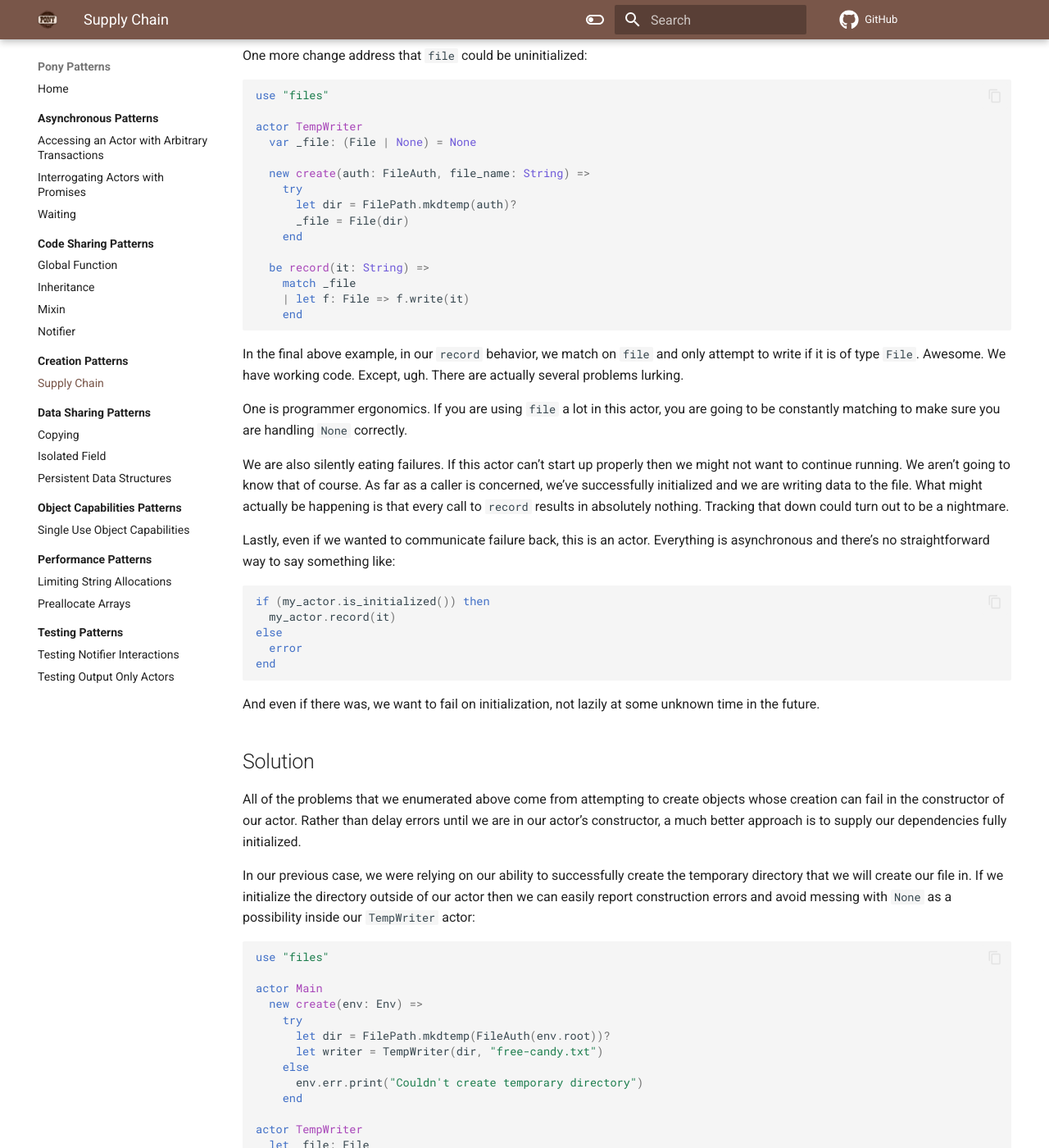
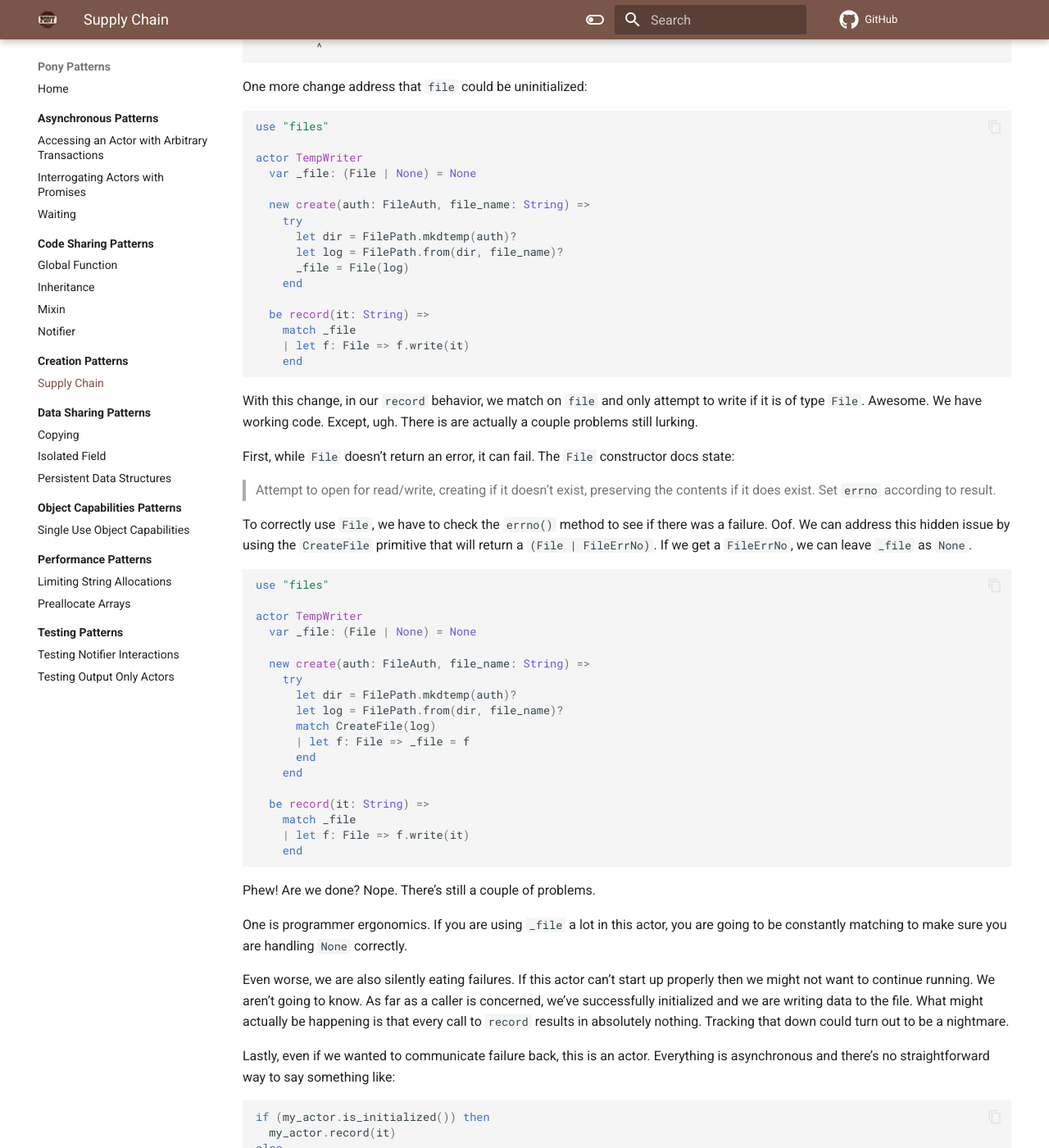
Before and after one commit to ponylang/pony-patterns, an MkDocs documentation site: the page built from docs/creation/supply-chain.md, in a window 1280 px wide and 1400 px high, scrolled down 1197 px. Shown: the whole window at 82% size. Built offline with MkDocs 1.6.1 and Material for MkDocs 9.7.7, drawn with Linux system fonts in a browser that asks for light colours; comment, search, counter and statistics services are not loaded; some of the changed text lies outside the part shown.

Commit message:
Address correctness issues in Supply Chain pattern
A user pointed out that we weren't address the fact that `File` can
fail and that you need to check `errno()` to see if it worked. This
makes the pattern incomplete and misleading.

When I was addressing this, I noticed that when I originally wrote
the pattern, I was trying to write the temp directory without creating
a file in it.

Both issues have been addressed in this update.

Closes #71

````diff
--- a/docs/creation/supply-chain.md
+++ b/docs/creation/supply-chain.md
@@ -19,13 +19,14 @@ actor TempWriter
 
   new create(auth: FileAuth, file_name: String) =>
     let dir = FilePath.mkdtemp(auth)?
+    let log = FilePath.from(dir, file_name)?
     _file = File(dir)
 
   be record(it: String) =>
     _file.write(it)
 ```
 
-We've already hit our first problem. Our above code won't compile. Why? Well, it doesn't handle errors. For starters, `FilePath.mkdtemp(auth)?` can fail. We might not be able to create the directory to write.  If we were to address that, we would also need to address that our `File` object might not be able to be initialized. In order to deal with our errors, we'll need to make `file` be of type `(File | None)`. This union type states that we can have a file or nothing. An iteration to address this gets us almost all the way to being able to compile but not quite:
+We've already hit our first problem. Our above code won't compile. Why? Well, it doesn't handle errors. For starters, `FilePath.mkdtemp(auth)?` and `FilePath.from(dir, file_name)?` can both fail. We might not be able to create the directory.  If we were to address that, we would also need to address that our `File` object might not be able to be initialized. In order to deal with our errors, we'll need to make `file` be of type `(File | None)`. This union type states that we can have a file or nothing. An iteration to address this gets us almost all the way to being able to compile but not quite:
 
 ```pony
 use "files"
@@ -36,7 +37,8 @@ actor TempWriter
   new create(auth: FileAuth, file_name: String) =>
     try
       let dir = FilePath.mkdtemp(auth)?
-      _file = File(dir)
+      let log = FilePath.from(dir, file_name)?
+      _file = File(log)
     end
 
   be record(it: String) =>
@@ -46,7 +48,7 @@ actor TempWriter
 We're now left with one more compiler error to address.
 
 ```text
-x.pony:13:10: couldn't find write in None val
+x.pony:14:10: couldn't find write in None val
     _file.write(it)
          ^
 ```
@@ -62,7 +64,8 @@ actor TempWriter
   new create(auth: FileAuth, file_name: String) =>
     try
       let dir = FilePath.mkdtemp(auth)?
-      _file = File(dir)
+      let log = FilePath.from(dir, file_name)?
+      _file = File(log)
     end
 
   be record(it: String) =>
@@ -71,11 +74,41 @@ actor TempWriter
     end
 ```
 
-In the final above example, in our `record` behavior, we match on `file` and only attempt to write if it is of type `File`. Awesome. We have working code. Except, ugh. There are actually several problems lurking.
+With this change, in our `record` behavior, we match on `file` and only attempt to write if it is of type `File`. Awesome. We have working code. Except, ugh. There is are actually a couple problems still lurking.
 
-One is programmer ergonomics. If you are using `file` a lot in this actor, you are going to be constantly matching to make sure you are handling `None` correctly.
+First, while `File` doesn't return an error, it can fail. The `File` constructor docs state:
 
-We are also silently eating failures. If this actor can't start up properly then we might not want to continue running. We aren't going to know that of course. As far as a caller is concerned, we've successfully initialized and we are writing data to the file. What might actually be happening is that every call to `record` results in absolutely nothing. Tracking that down could turn out to be a nightmare.
+> Attempt to open for read/write, creating if it doesn't exist, preserving the contents if it does exist.
+> Set `errno` according to result.
+
+To correctly use `File`, we have to check the `errno()` method to see if there was a failure. Oof. We can address this hidden issue by using the `CreateFile` primitive that will return a `(File | FileErrNo)`. If we get a `FileErrNo`, we can leave `_file` as `None`.
+
+```pony
+use "files"
+
+actor TempWriter
+  var _file: (File | None) = None
+
+  new create(auth: FileAuth, file_name: String) =>
+    try
+      let dir = FilePath.mkdtemp(auth)?
+      let log = FilePath.from(dir, file_name)?
+      match CreateFile(log)
+      | let f: File => _file = f
+      end
+    end
+
+  be record(it: String) =>
+    match _file
+    | let f: File => f.write(it)
+    end
+```
+
+Phew! Are we done? Nope. There's still a couple of problems.
+
+One is programmer ergonomics. If you are using `_file` a lot in this actor, you are going to be constantly matching to make sure you are handling `None` correctly.
+
+Even worse, we are also silently eating failures. If this actor can't start up properly then we might not want to continue running. We aren't going to know. As far as a caller is concerned, we've successfully initialized and we are writing data to the file. What might actually be happening is that every call to `record` results in absolutely nothing. Tracking that down could turn out to be a nightmare.
 
 Lastly, even if we wanted to communicate failure back, this is an actor. Everything is asynchronous and there's no straightforward way to say something like:
 
@@ -93,7 +126,7 @@ And even if there was, we want to fail on initialization, not lazily at some unk
 
 All of the problems that we enumerated above come from attempting to create objects whose creation can fail in the constructor of our actor. Rather than delay errors until we are in our actor's constructor, a much better approach is to supply our dependencies fully initialized.
 
-In our previous case, we were relying on our ability to successfully create the temporary directory that we will create our file in. If we initialize the directory outside of our actor then we can easily report construction errors and avoid messing with `None` as a possibility inside our `TempWriter` actor:
+In our previous case, we were relying on our ability to successfully create the temporary directory that we will create our file in. If we initialize the directory and file outside of our actor then we can easily report construction errors and avoid messing with `None` as a possibility inside our `TempWriter` actor:
 
 ```pony
 use "files"
@@ -102,16 +135,24 @@ actor Main
   new create(env: Env) =>
     try
       let dir = FilePath.mkdtemp(FileAuth(env.root))?
-      let writer = TempWriter(dir, "free-candy.txt")
+      let log = FilePath.from(dir, "free-candy.txt")?
+      let file = recover iso
+        match CreateFile(log)
+        | let f: File => f
+        else
+          error
+        end
+      end
+      TempWriter(consume file)
     else
-      env.err.print("Couldn't create temporary directory")
+      env.err.print("Couldn't create dependencies")
     end
 
 actor TempWriter
   let _file: File
 
-  new create(dir: FilePath, file_name: String) =>
-    _file = File(dir)
+  new create(file: File iso) =>
+    _file = consume file
 
   be record(it: String) =>
     _file.write(it)
````
Also changed, not shown: .spelling-wordlist.txt.
